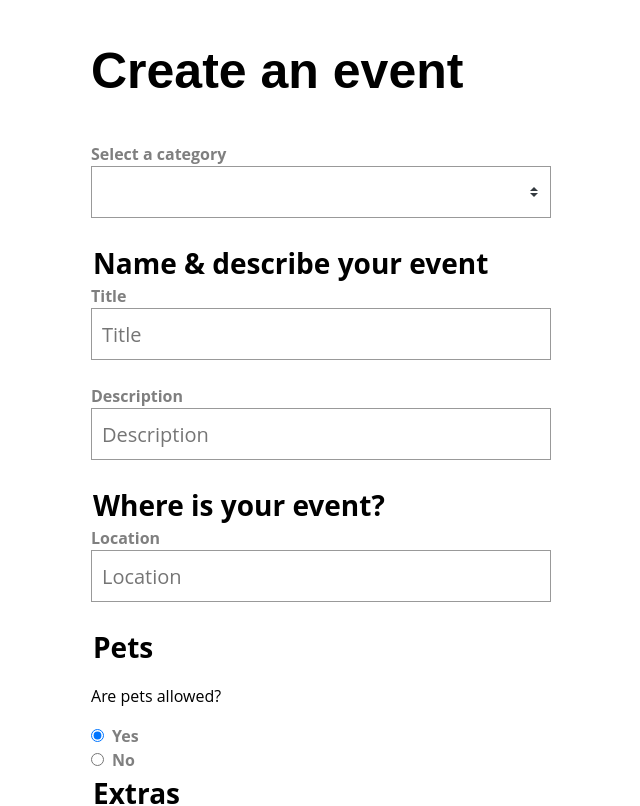
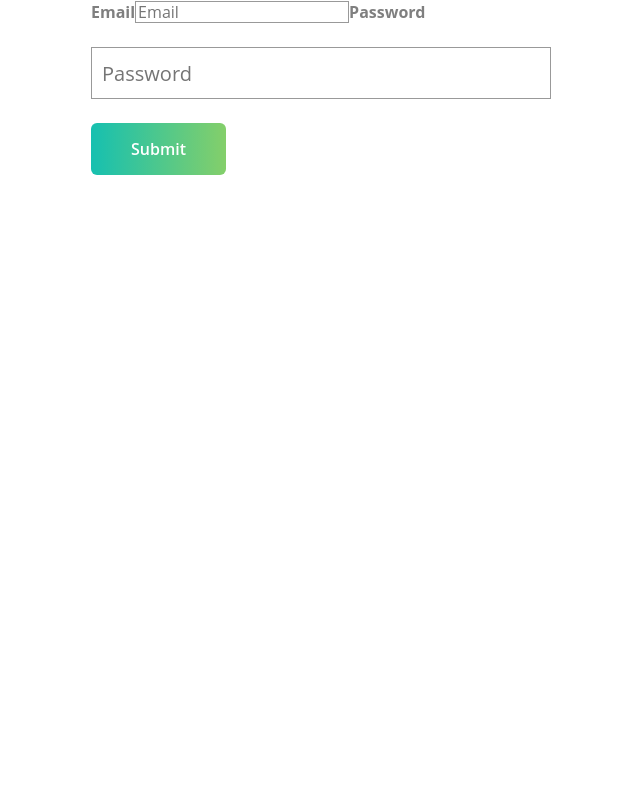
Before and after one commit to FADL285/vue-3-forms, a Vue app: page / in a window 1280 px wide. Shown: the top 806 px of the page, without its empty margins (339-979 px from the left). Built offline with nearby package versions, Linux system fonts and the light colour scheme; the HTML template or start-up script is replaced by a standard one.

Commit message:
change to login form

```diff
--- a/src/App.vue
+++ b/src/App.vue
@@ -1,14 +1,14 @@
 <template>
   <div id="app">
-    <SimpleForm />
+    <LoginForm />
   </div>
 </template>
 
 <script>
-import SimpleForm from '@/views/SimpleForm';
+import LoginForm from '@/views/LoginForm';
 
 export default {
-  components: { SimpleForm }
+  components: { LoginForm }
 };
 </script>
 
```
